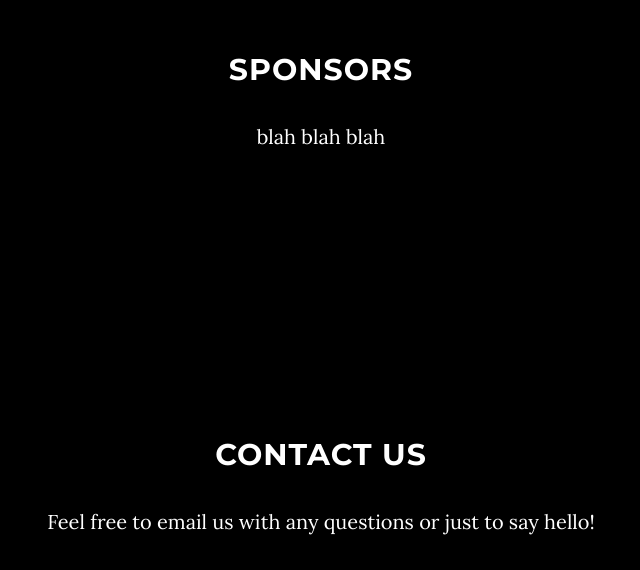
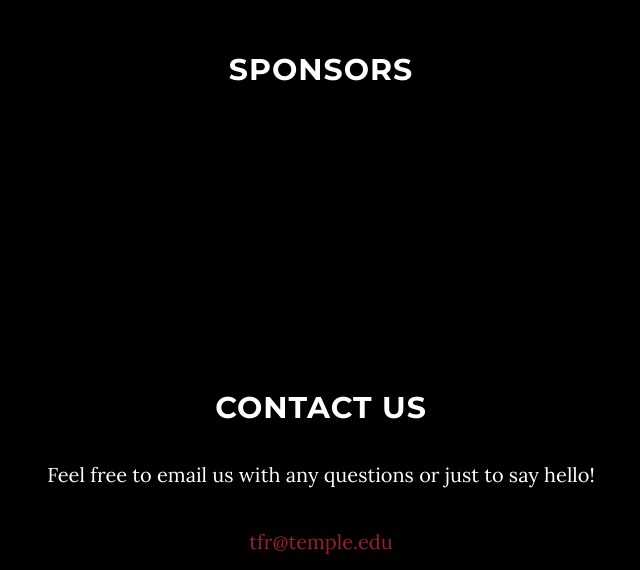
Before and after one commit to TempleFormulaRacing/templeformularacing.github.io, a website: page index.html in a window 1280 px wide. Shown: the part 3720-4290 px from the top of the page, without its empty margins (319-959 px from the left). Drawn offline with nearby package versions, Linux system fonts and the light colour scheme; some packages are replaced by stand-ins of ours.

Commit message:
started changing sponsor stuff

```diff
--- a/index.html
+++ b/index.html
@@ -226,7 +226,7 @@
         <div class="row">
             <div class="col-lg-8 col-lg-offset-2">
                 <h2>Sponsors</h2>
-                <p>blah blah blah</p>
+                <img src="" width="100%">
             </div>
         </div>
     </section>
```
